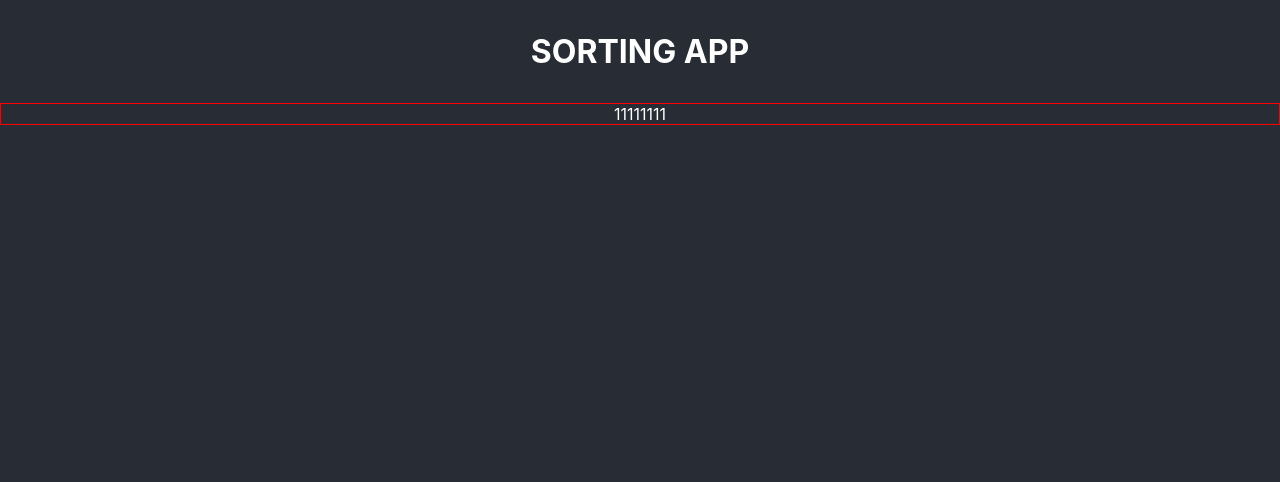
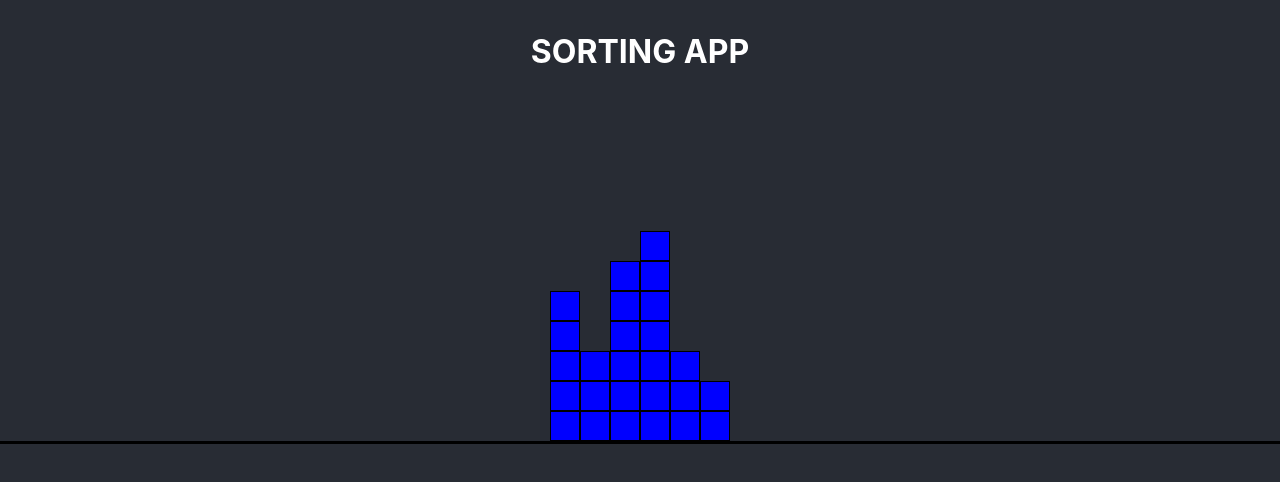
Before and after one commit to davecade/visual-sorting, a React (Create React App) app: page / in a window 1280 px wide. Shown: the top 482 px of the page. Built offline with nearby package versions, Linux system fonts and the light colour scheme; the HTML template or start-up script is replaced by a standard one.

Commit message:
added basic block styles to represent given array

```diff
--- a/src/App.js
+++ b/src/App.js
@@ -7,7 +7,7 @@
     super(props)
 
     this.state = {
-        list: [5, 3]
+        list: [5, 3, 6, 7, 3, 2]
     }
   }
 
--- a/src/components/column/column.component.jsx
+++ b/src/components/column/column.component.jsx
@@ -2,15 +2,16 @@
 import './column.styles.scss'
 
 const Column = ({number}) => {
-
-    let blocks = new Array(number).fill(1)
-
-    console.log(blocks)
+    let count = new Array(number).fill(0)
 
     return (
-        <div className="column" >
-            {blocks}
-        </div>
+        <ul className="column">
+            {
+                count.map(item => {
+                    return <li className="block"></li>
+                })
+            }
+        </ul>
     )
 }
 
--- a/src/components/graph/graph.component.jsx
+++ b/src/components/graph/graph.component.jsx
@@ -4,14 +4,11 @@
 
 const Graph = ({list}) => {
 
-
     return (
         <div className="graph">
             {
-                list.map((number, index) => (
-                    <div className="block">
-                        <Column key={index} number={number} />
-                    </div>
+                list.map(item => (
+                    <Column number={item} />
                 ))
             }
         </div>
--- a/src/components/graph/graph.styles.scss
+++ b/src/components/graph/graph.styles.scss
@@ -1,11 +1,21 @@
 .graph {
-    border: 1px solid red;
+    margin-top: 10rem;
     display: flex;
     justify-content: center;
-    align-items: center;
+    align-items: flex-end;
+    border-bottom: 3px solid black;
+    width: auto;
 
     .column {
         display: flex;
         flex-direction: column;
+
+        .block {
+            list-style: none;
+            height: 30px;
+            width: 30px;
+            border: 1px solid black;
+            background: blue;
+        }
     }
 }
```
Also changed, not shown: 1 other file (tests, documents, lock files or other folders).
